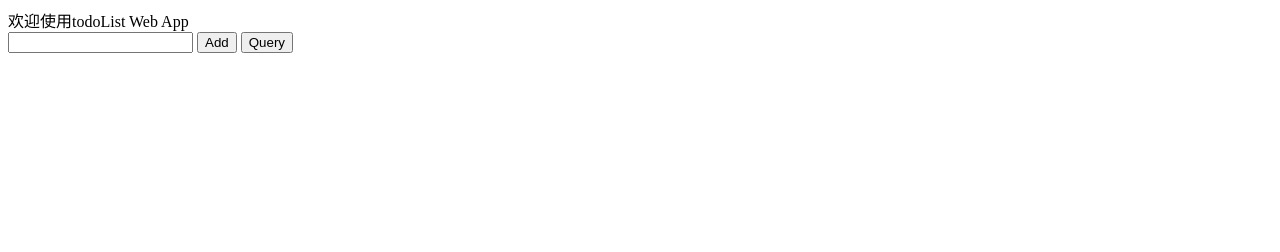
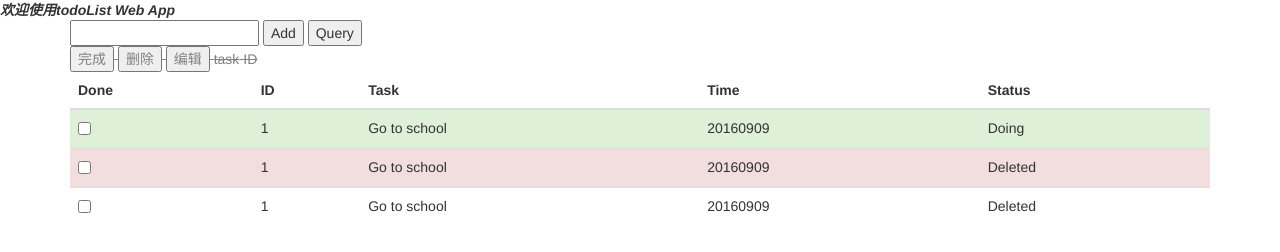
Before and after one commit to AllenGuo20150530/my_todoList_app, a website: page index.html in a window 1280 px wide. Drawn offline with nearby package versions, Linux system fonts and the light colour scheme.

Commit message:
开始使用Bootstrap进行布局

```diff
--- a/index.html
+++ b/index.html
@@ -4,13 +4,13 @@
     <meta charset="UTF-8">
     <meta name="viewport" content="width=device-width, initial-scale=1.0">
     <meta http-equiv="X-UA-Compatible" content="ie=edge">
-    <style>
-        .todo-complete {
-            color: gray;
-            text-decoration: line-through;
-        }
-    </style>
-    <script src="node_modules/jquery/dist/jquery.min.js"></script>
+    <link rel="stylesheet" href="todo.css">
+    <link rel="stylesheet" href="tooltip-theme-default.css" />
+    <script src="http://cdn.bootcss.com/jquery/3.1.1/jquery.min.js"></script>
+    <link href="http://cdn.bootcss.com/bootstrap/3.3.7/css/bootstrap.min.css" rel="stylesheet">
+    <script src="http://cdn.bootcss.com/bootstrap/3.3.7/js/bootstrap.min.js"></script>
+    <!-- <link href="http://cdn.bootcss.com/bootstrap/4.0.0-alpha.5/css/bootstrap.min.css" rel="stylesheet">
+    <script src="http://cdn.bootcss.com/bootstrap/4.0.0-alpha.5/js/bootstrap.min.js"></script> -->
     <script src='todo_list.js'></script>
     <script>
         $(document).ready(function(){
@@ -23,22 +23,64 @@
     <title>Document</title>
 </head>
 <body>
-    欢迎使用todoList Web App
-    <div class='todo-main'>
+    <div class='welcome'>
+        <strong><em>欢迎使用todoList Web App</em></strong>
+    </div>
+
+    <div class='container'>
         <div class="todo-form">
             <input id='id-input-todo' type="text">
             <button id='id-button-add' type="button">Add</button>
             <button id='id-button-query' type='button'>Query</button>
         </div>
         <div id="id-div-container">
-            <!-- <div class='todo-cell todo-complete'>
+            <div class='todo-cell todo-complete'>
                 <button class='todo-done'>完成</button>
                 <button class='todo-delete'>删除</button>
                 <button class='todo-edit'>编辑</button>
                 <span class='todo-label' contenteditable='false'>task</span>
                 <span>ID</span>
             </div>
-            -->
+            <table class='table table-hover'>
+                <thead>
+                    <tr>
+                        <th>Done</th>
+                        <th>ID</th>
+                        <th>Task</th>
+                        <th>Time</th>
+                        <th>Status</th>
+                    </tr>
+                </thead>
+                <tbody>
+                    <tr class="success">
+                        <td>
+                            <input class='todo-done' type="checkbox">
+                        </td>
+                        <td>1</td>
+                        <td>Go to school</td>
+                        <td>20160909</td>
+                        <td>Doing</td>
+                    </tr>
+                    <tr class="danger">
+                        <td>
+                            <input class='todo-done' type="checkbox">
+                        </td>
+                        <td>1</td>
+                        <td>Go to school</td>
+                        <td>20160909</td>
+                        <td>Deleted</td>
+                    </tr>
+                    <tr>
+                        <td>
+                            <input class='todo-done' type="checkbox">
+                        </td>
+                        <td>1</td>
+                        <td><span class='todo-label' contenteditable='true'>Go to school</span></td>
+                        <td>20160909</td>
+                        <td>Deleted</td>
+                    </tr>
+                </tbody>
+            </table>
         </div>
     </div>
 
--- /dev/null
+++ b/todo.css
@@ -0,0 +1,4 @@
+.todo-complete {
+    color: gray;
+    text-decoration: line-through;
+}
--- a/todo.json
+++ b/todo.json
@@ -1 +1 @@
-[{"task":"hello","id":1}]
+[{"task":"hello","id":1},{"task":"123ajd","id":2},{"task":"womm","id":3},{"task":"卡三扥a","id":4}]
--- a/todoList_server.js
+++ b/todoList_server.js
@@ -161,7 +161,10 @@ app.get('/todo.json', function (req, res) {
     console.log('__dirname-->', __dirname)
     res.sendFile( __dirname + "/" + "todo.json" );
 })
-
+app.get('/todo.css', function (req, res) {
+    console.log('__dirname-->', __dirname)
+    res.sendFile( __dirname + "/" + "todo.css" );
+})
 
 
 
--- a/todo_list.js
+++ b/todo_list.js
@@ -4,6 +4,24 @@ var log = function() {
 }
 
 // todo-cell的模板
+
+// var templateTodo = function(todo) {
+//     /*   todo =
+//     "created_time": 1476083080,
+//     "id": 75,
+//     "task": "to have dinner"
+//     }*/
+//     var t = `
+//         <div class='todo-cell'>
+//             <button class='todo-done'>完成</button>
+//             <button class='todo-delete'>删除</button>
+//             <button class='todo-edit'>编辑</button>
+//             <span>${todo.id}</span>
+//             <span class='todo-label' contenteditable='false'>${todo.task}</span>
+//         </div>
+//     `
+//     return t
+// }
 var templateTodo = function(todo) {
     /*   todo =
     "created_time": 1476083080,
@@ -11,13 +29,15 @@ var templateTodo = function(todo) {
     "task": "to have dinner"
     }*/
     var t = `
-        <div class='todo-cell'>
-            <button class='todo-done'>完成</button>
-            <button class='todo-delete'>删除</button>
-            <button class='todo-edit'>编辑</button>
-            <span>${todo.id}</span>
-            <span class='todo-label' contenteditable='false'>${todo.task}</span>
-        </div>
+        <tr>
+            <td>
+                <input class='todo-done' type="checkbox">
+            </td>
+            <td>${todo.id}</td>
+            <td><span class='todo-task' contenteditable='false'>${todo.task}</span></td>
+            <td>20160910</td>
+            <td>未进行</td>
+        </tr>
     `
     return t
 }
@@ -27,7 +47,7 @@ var insertTodo = function(todo) {
     var t = templateTodo(todo)
     log('要添加的代码：', t)
     // 添加到 container 中
-    $('#id-div-container').append(t)
+    $('tbody').append(t)
     log('添加结束')
 }
 
```
